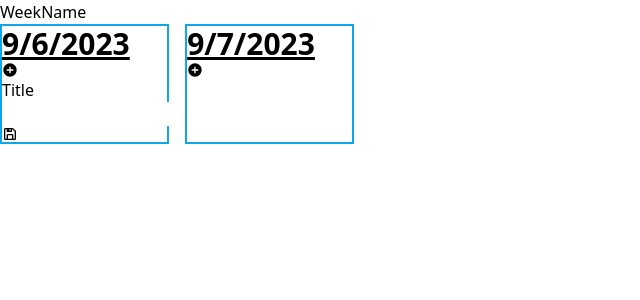
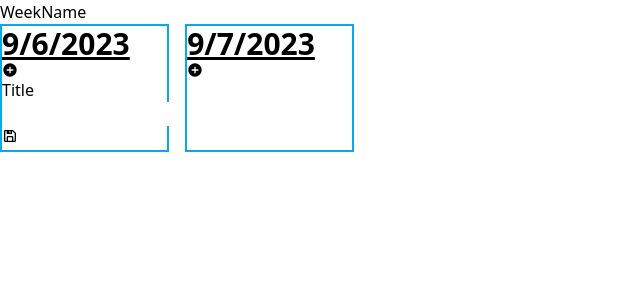
Before and after one commit to funwithlasers/todo-calendar, a React (Create React App) app: page / in a window 1280 px wide. Both pictures are taken after a click on the icon 10 px from the left and 70 px from the top of the page. Shown: the top 300 px of the page, without its empty margins (0-640 px from the left). Built offline with nearby package versions, Linux system fonts and the light colour scheme; data requests are answered from the project's data file.

Commit message:
simplify SaveIcon

```diff
--- a/src/components/ChoreCreate.js
+++ b/src/components/ChoreCreate.js
@@ -32,14 +32,16 @@ function ChoreCreate({ date }) {
         <form onSubmit={handleSubmit}>
           <label>Title</label>
           <input className='input' value={title} onChange={handleChange} />
-          <SaveIcon onClick={handleSubmit}/>
+          <button className="button">
+            <SaveIcon />
+          </button>
         </form>
       );
     }
   };
 
   return (
-    <div className='chore-create' >
+    <div className='chore-create'>
       <CreateIcon onClick={handleModal} />
       {modal()}
     </div>
--- a/src/components/ChoreEdit.js
+++ b/src/components/ChoreEdit.js
@@ -21,7 +21,9 @@ function ChoreEdit({ chore, onSubmit }) {
     <form onSubmit={handleSubmit} className='chore-edit'>
       <label>Title</label>
       <input className='input border-solid border-1' value={title} onChange={handleChange} />
-      <SaveIcon onClick={handleSubmit}/>
+      <button className='button'>
+        <SaveIcon />
+      </button>
     </form>
   );
 }
--- a/src/components/icons/SaveIcon.js
+++ b/src/components/icons/SaveIcon.js
@@ -1,8 +1,8 @@
 import { BiSave } from 'react-icons/bi';
 
-function SaveIcon({ onClick }) {
+function SaveIcon() {
   return (
-    <BiSave onClick={onClick}/>
+    <BiSave />
   );
 }
 
```
